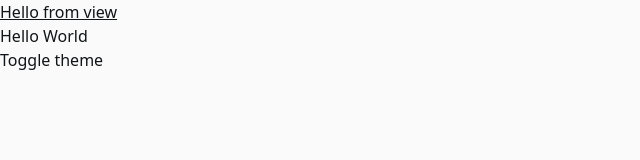
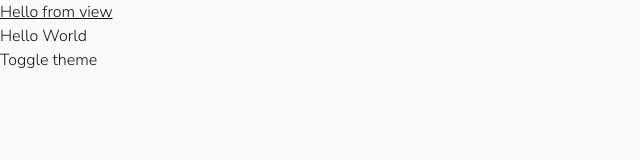
Before and after one commit to manimirjavadi/rest-countries, a Vue app: page / in a window 1280 px wide. Shown: the top 160 px of the page, without its empty margins (0-640 px from the left). Built offline with nearby package versions, Linux system fonts and the light colour scheme.

Commit message:
[feat] font: Added font

```diff
--- a/src/style.css
+++ b/src/style.css
@@ -1,7 +1,16 @@
+@import url('https://fonts.googleapis.com/css2?family=Nunito+Sans:wght@300;600;800&display=swap');
 @tailwind base;
 @tailwind components;
 @tailwind utilities;
 
+* {
+    @apply font-sans
+}
+
 body {
     @apply bg-lightBg text-lightText dark:bg-darkBg dark:text-darkText;
 }
+
+.title {
+    @apply font-semibold text-[28px];
+}
--- a/tailwind.config.js
+++ b/tailwind.config.js
@@ -3,6 +3,9 @@ module.exports = {
   darkMode: "class",
   content: ["./index.html", "./src/**/*.{vue,js,ts,jsx,tsx}"],
   theme: {
+    fontFamily: {
+      sans: ['"Nunito Sans"', "sans-serif"],
+    },
     extend: {
       colors: {
         darkBg: "#202c37",
```
